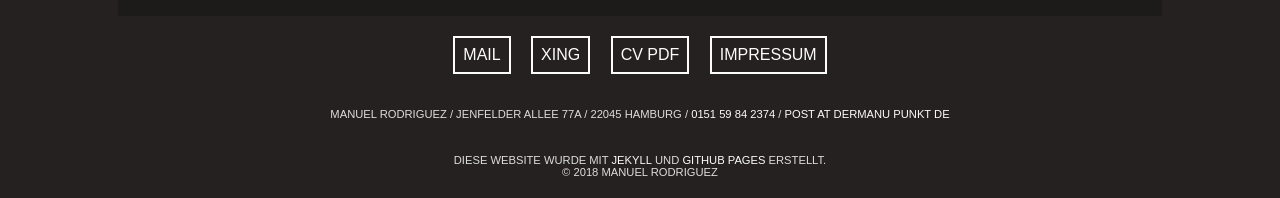
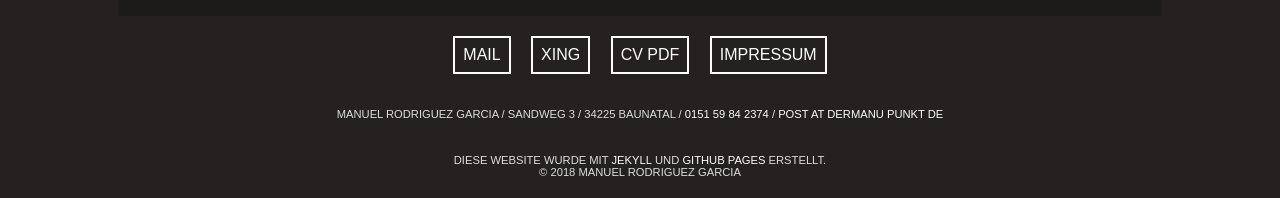
Before and after one commit to manurg/manurg.github.io, a Jekyll site: the page built from index.html, in a window 1280 px wide and 900 px high, scrolled down 6993 px. Shown: the part 699-897 px from the top of the window. Built offline with Jekyll 4.4.1, drawn with Linux system fonts in a browser that asks for light colours; some web fonts are replaced.

Commit message:
Update footer

```diff
--- a/_includes/footer.html
+++ b/_includes/footer.html
@@ -6,14 +6,14 @@
     <a class="button" href="/impressum">Impressum</a>
   </nav>
   <section class="imprint">
-    Manuel Rodriguez / Jenfelder Allee 77a / 22045 Hamburg
+    Manuel Rodriguez Garcia / Sandweg 3 / 34225 Baunatal
     / <a href="tel:+4915159842374">0151 59 84 2374</a>
     / <a href="javascript:window.location.href='mailto:'+['post','dermanu.de'].join('@')">post AT dermanu PUNKT de</a>
   </section>
   <section class="footnote">
     <p>
       Diese Website wurde mit <a href="http://jekyllrb.com/" target="_blank">jekyll</a> und <a href="https://pages.github.com/" target="_blank">GitHub Pages</a> erstellt.
-      <br>&copy; 2018 Manuel Rodriguez
+      <br>&copy; 2018 Manuel Rodriguez Garcia
     </p>
   </section>
 </footer>
```
